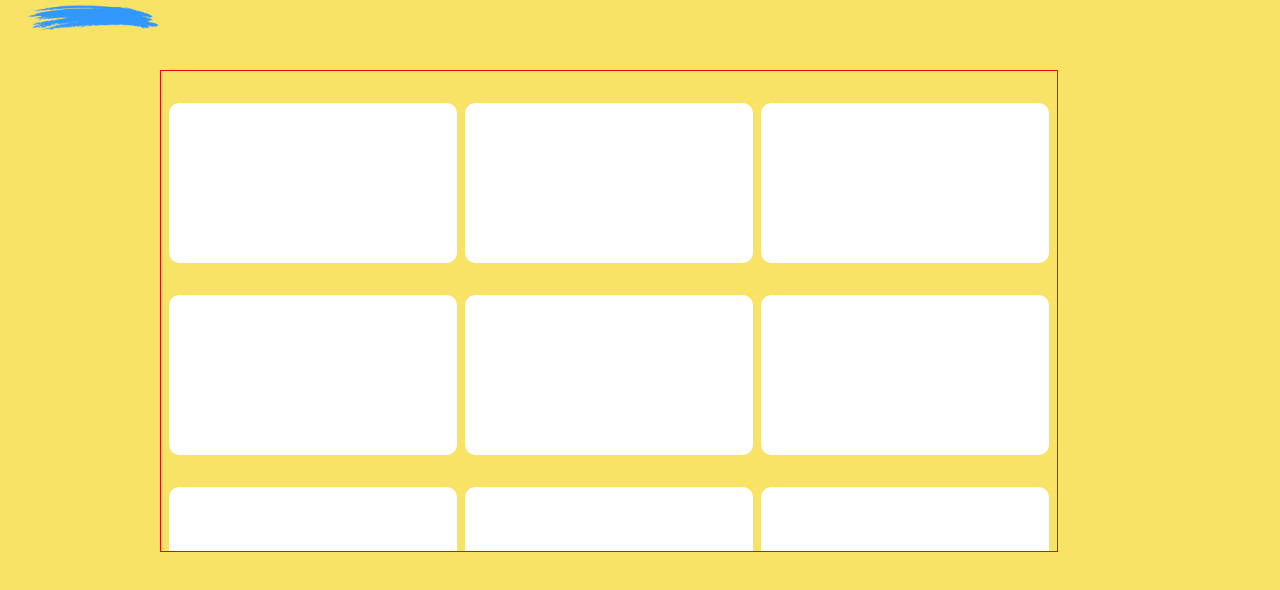
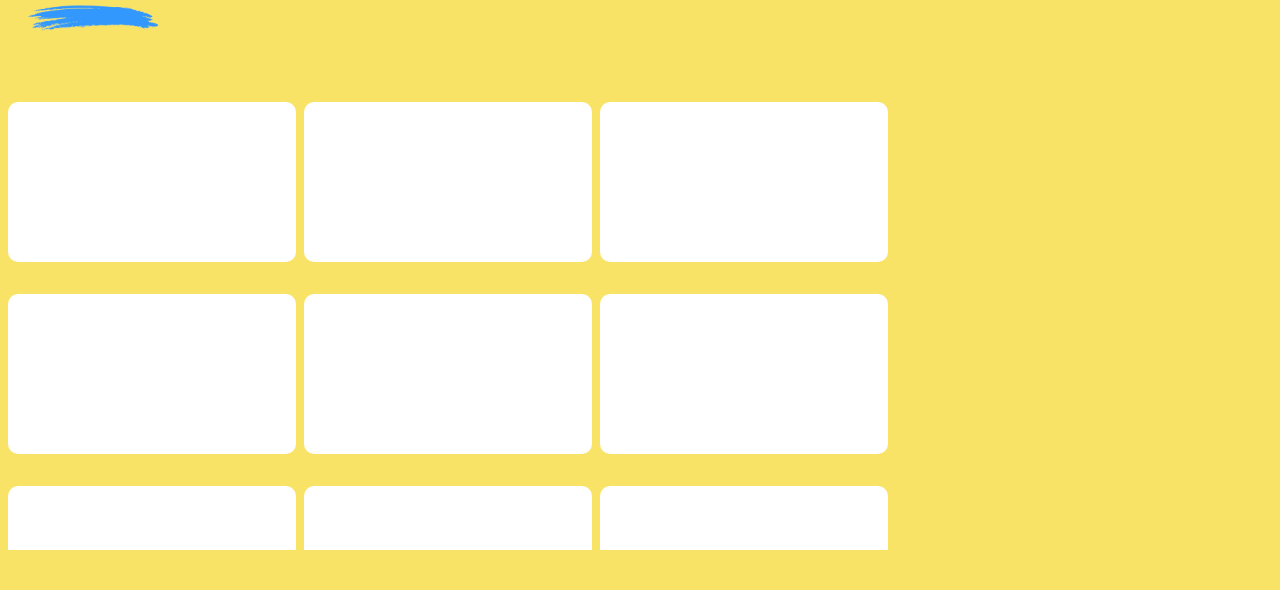
Before and after one commit to ARTHANUR/Botox-Cosmetics, a React (Create React App) app: page / in a window 1280 px wide. Shown: the part 1289-1879 px from the top of the page. Built offline with nearby package versions, Linux system fonts and the light colour scheme; a web font is replaced by a local one.

Commit message:
Scrollbar Styling Done

```diff
--- a/src/components/product/Product.css
+++ b/src/components/product/Product.css
@@ -1,18 +1,25 @@
-
-.container{
+.container {
     width: 70%;
     height: 30rem;
-    border: 1px solid red;
     display: flex;
     overflow-x: scroll;
     overflow-x: hidden;
     flex-wrap: wrap;
-    margin-left: 10rem;
     justify-content: space-evenly;
 
 }
 
-.product-container{
+.container::-webkit-scrollbar {
+    background-color: transparent;
+}
+
+.container::-webkit-scrollbar-thumb {
+    background-color: rgba(60, 137, 237, 0.855);
+    border-radius: 10px;
+
+}
+
+.product-container {
     min-width: 18rem;
     height: 10rem;
     background-color: white;
--- a/src/components/product/Product.jsx
+++ b/src/components/product/Product.jsx
@@ -108,7 +108,7 @@ const Product = () => {
                 {ProductsData.map((product) => {
                     return (
                         <>
-                                <div className="product-container"></div>
+                            <div className="product-container"></div>
                         </>
                     );
                 })}
```
